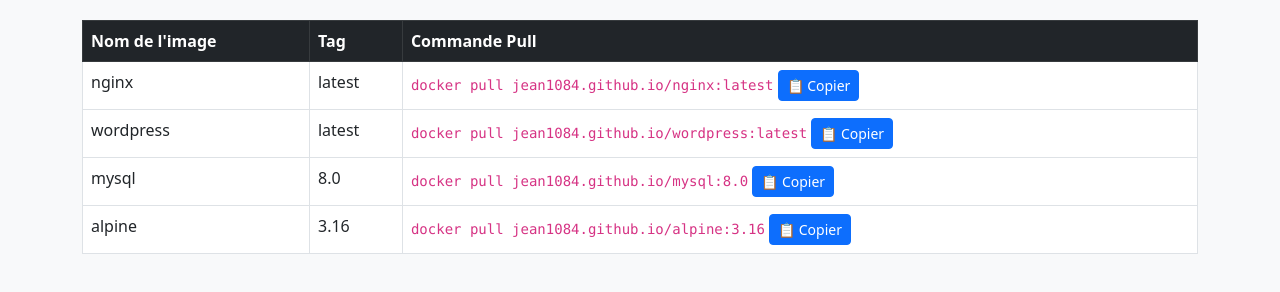
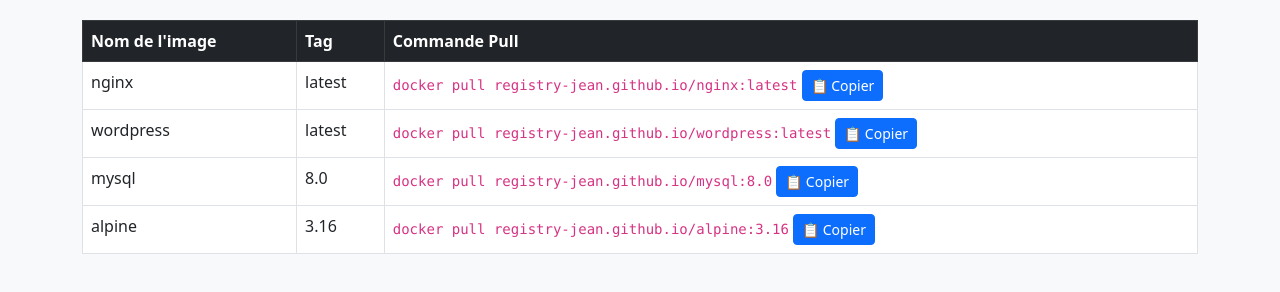
Before and after one commit to registry-jean/registry-jean.github.io, a plain HTML site: page index.html in a window 1280 px wide. Shown: the part 92-384 px from the top of the page. Drawn offline with nearby package versions, Linux system fonts and the light colour scheme.

Commit message:
Upgrade project

```diff
--- a/index.html
+++ b/index.html
@@ -44,7 +44,7 @@
             { name: "alpine", tag: "3.16" }
         ];
 
-        const registryUrl = "jean1084.github.io";
+        const registryUrl = "registry-jean.github.io";
 
         const imageTable = document.getElementById("imageTable");
 
```
